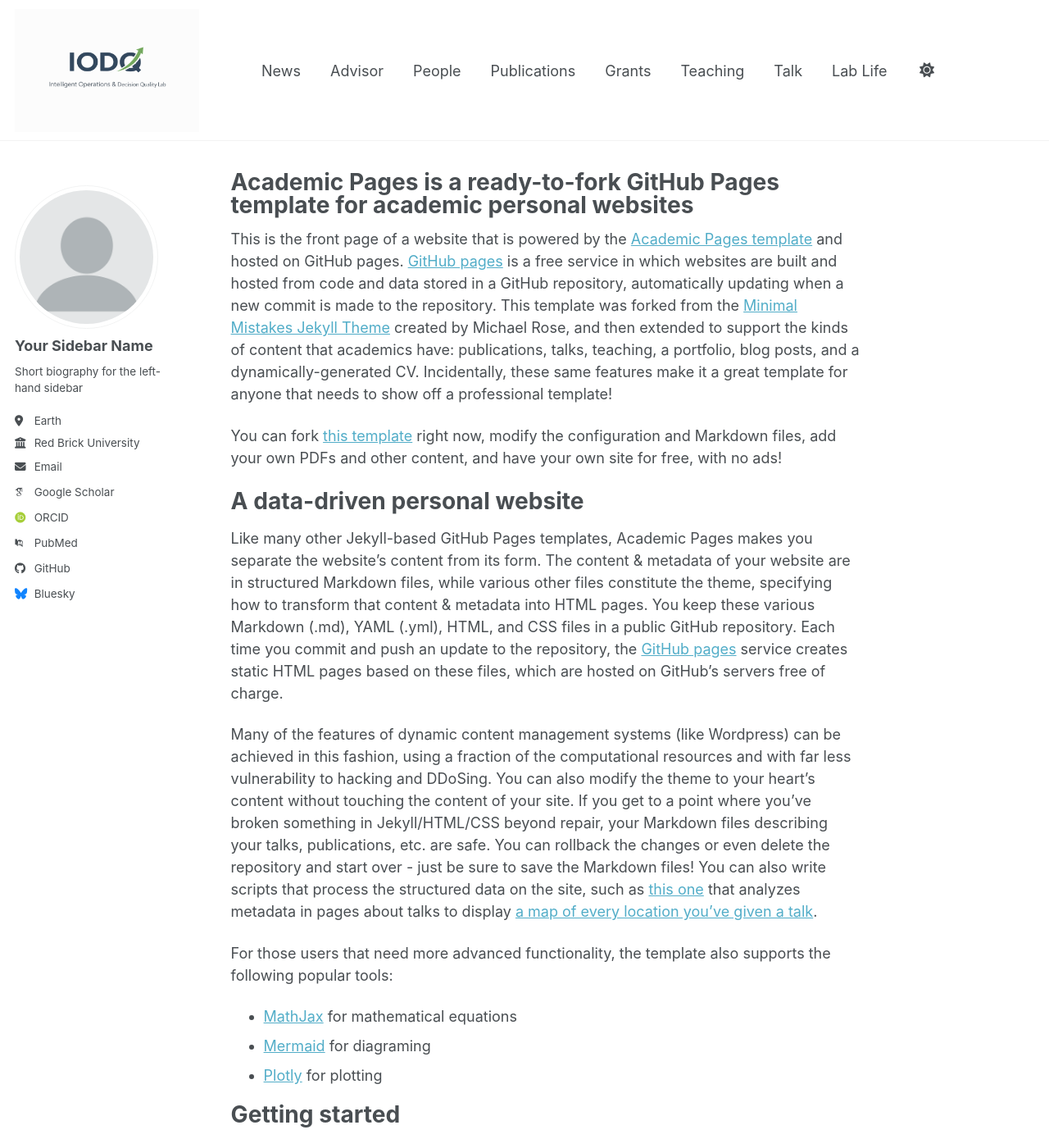
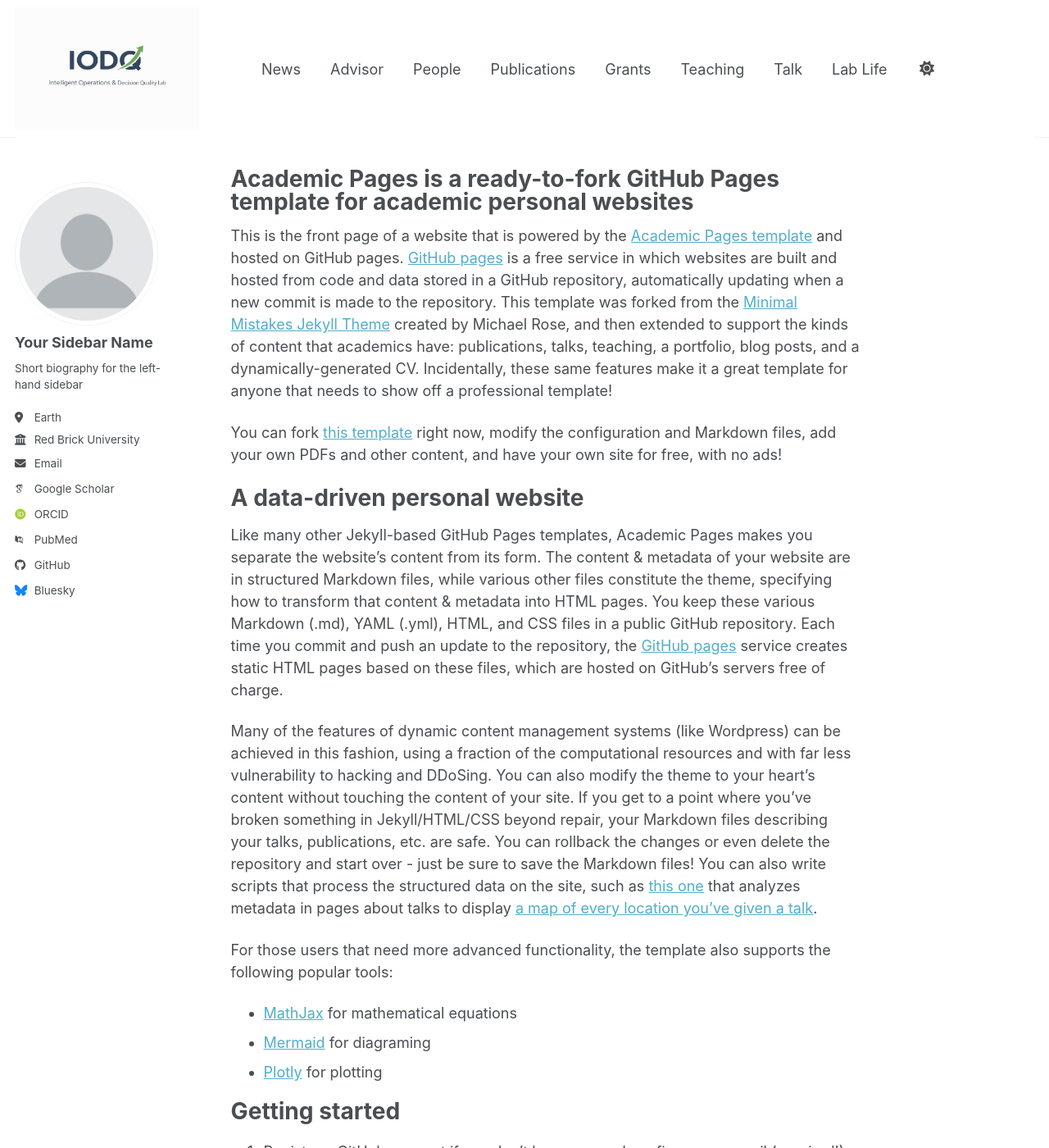
Before and after one commit to kbhuang188/kbhuang188.github.io, a Jekyll site: the page built from _pages/about.md, in a window 1280 px wide and 1400 px high. Shown: the whole window at 82% size. Built offline with Jekyll 4.4.1, drawn with Linux system fonts in a browser that asks for light colours; some web fonts are replaced; a script bundle is joined from its source files by our own code; library files that are not in the unit come from our copies.

Commit message:
Remove padding from masthead inner wrap

```diff
--- a/assets/css/main.scss
+++ b/assets/css/main.scss
@@ -55,6 +55,6 @@
 }
 
 .masthead__inner-wrap {
-  padding-top: 2px;
-  padding-bottom: 2px;
+  padding-top: 0px;
+  padding-bottom: 0px;
 }
```
